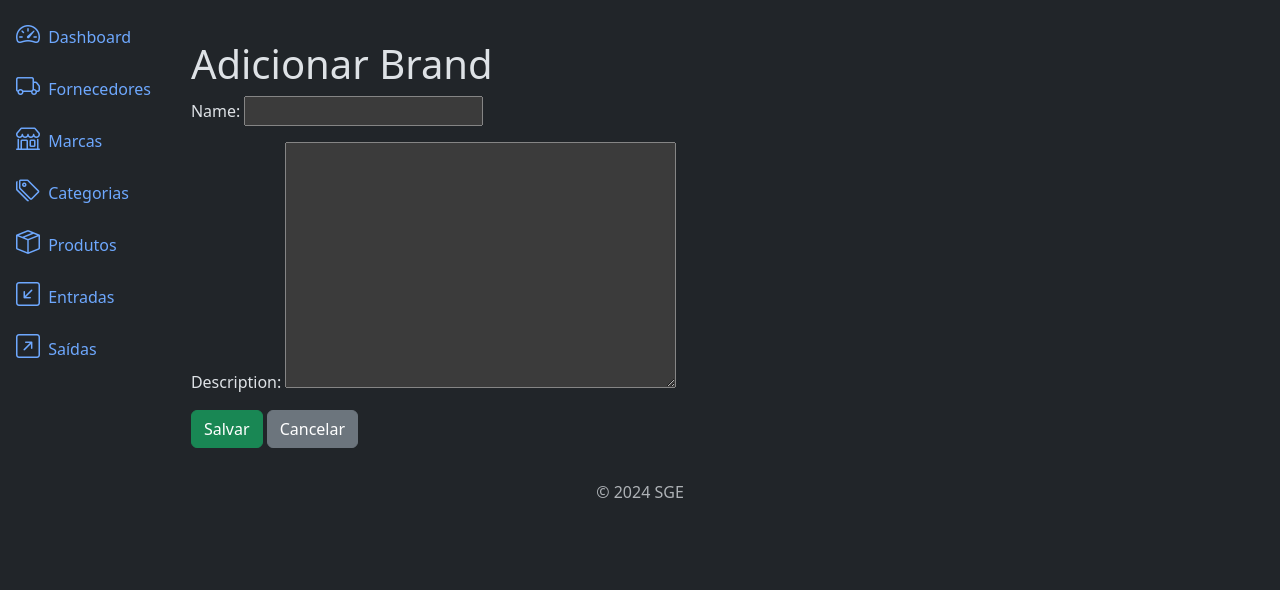
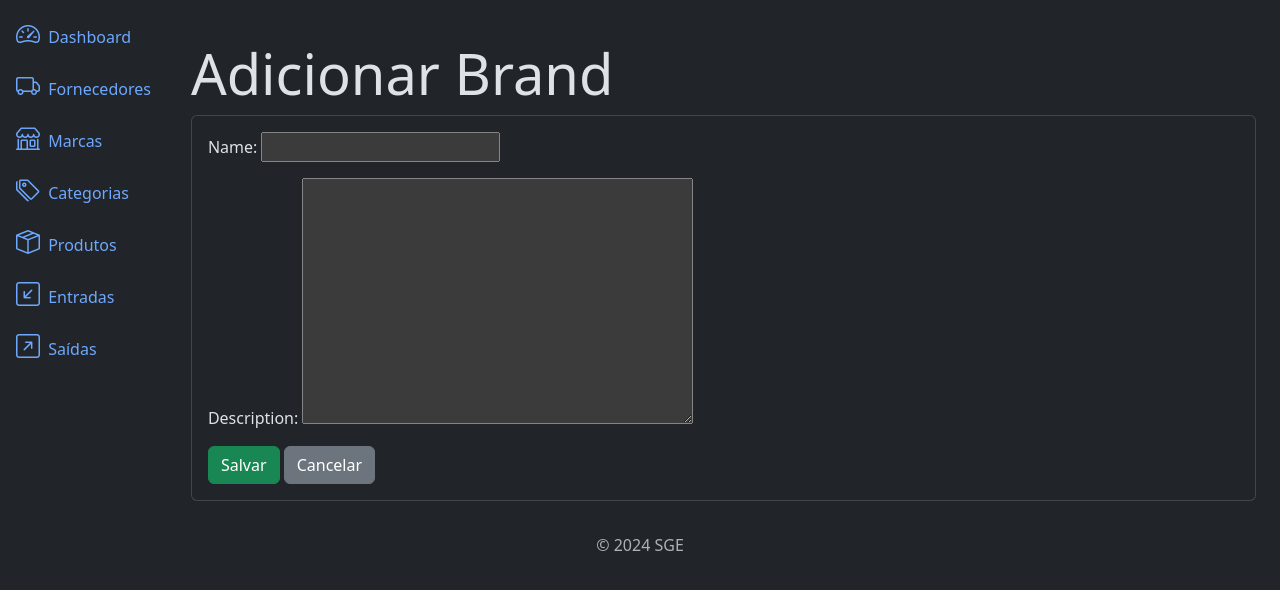
Before and after one commit to KaelDucatti/cade-tche, a Django app: page /brands/create/ in a window 1280 px wide. Shown: the part 56-646 px from the top of the page. Run offline with Django 5.2, Linux system fonts and the light colour scheme.

Commit message:
beauting template

```diff
--- a/brands/templates/brand_form.html
+++ b/brands/templates/brand_form.html
@@ -9,7 +9,7 @@
 {% endblock %}
 
 {% block content %}
-    <h1>
+    <h1 class="display-4">
         {% if brand %}
             Editar
         {% else %}
@@ -18,10 +18,15 @@
             Brand
     </h1>
 
-    <form method="post">
-        {% csrf_token %}
-        {{ form.as_p }}
-        <button type="submit" class="btn btn-success">Salvar</button>
-        <a href="{% url 'brand_list' %}" class="btn btn-secondary">Cancelar</a>
-    </form>
+    <div class="card">
+        <div class="card-body">
+            <form method="post" class="form">
+            {% csrf_token %}
+            {{ form.as_p }}
+            <button type="submit" class="btn btn-success">Salvar</button>
+            <a href="{% url 'brand_list' %}" class="btn btn-secondary">Cancelar</a>
+            </form>
+        </div>
+    </div>
+
 {% endblock %}
```
